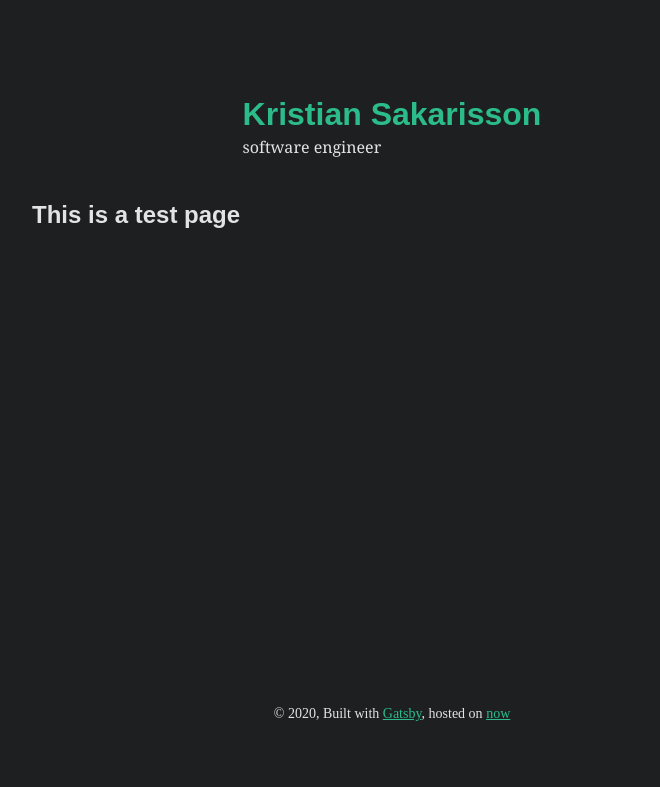
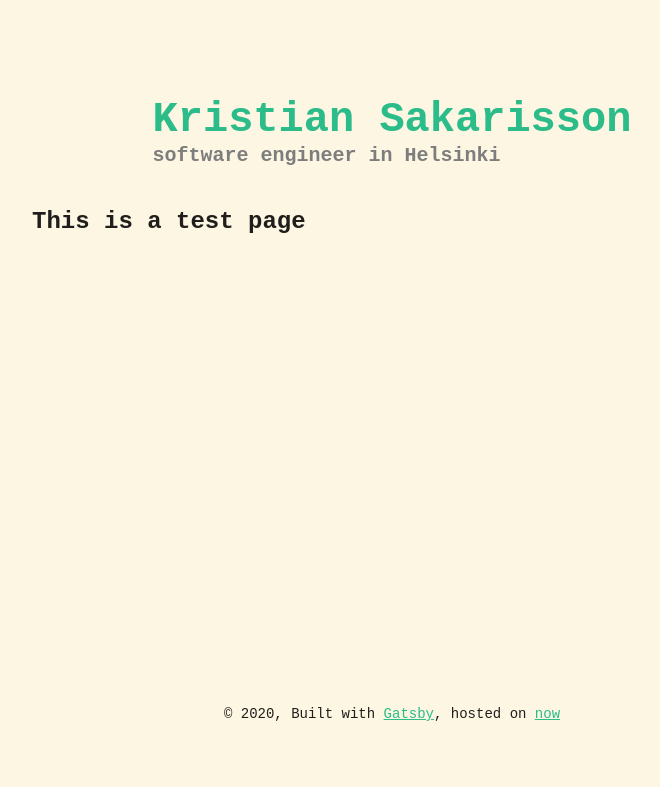
Before and after one commit to sakarisson/sakarisson.com, a Gatsby site: page /test in a window 1280 px wide. Shown: the whole page, without its empty margins (248-908 px from the left). Built offline with nearby package versions, Linux system fonts and the light colour scheme; Gatsby itself is replaced by a stand-in of ours.

Commit message:
Redesign theme to make it lighter

```diff
--- a/src/components/Typography.ts
+++ b/src/components/Typography.ts
@@ -2,8 +2,8 @@ import styled from "styled-components"
 import { Link } from "gatsby"
 import Color from "../style/Color"
 
-const HEADING_FONT = "Montserrat, sans-serif"
-const BODY_FONT = '"Merriweather", "Georgia", serif'
+const HEADING_FONT = '"Roboto Mono", monospace'
+const BODY_FONT = '"Roboto Mono", monospace'
 
 export const Title = styled.h1<{ hasMargin?: boolean }>`
   color: ${Color.TEXT_HIGHLIGHT};
@@ -32,11 +32,12 @@ export const Body = styled.p`
   font-family: ${BODY_FONT};
   font-size: 16px;
   font-weight: 400;
-  line-height: 28px;
+  line-height: 24px;
 `
 
 export const Small = styled.p`
   color: ${Color.TEXT_PRIMARY};
+  font-family: ${BODY_FONT};
   font-size: 14px;
   font-weight: 400;
   line-height: 20px;
--- a/src/components/header.tsx
+++ b/src/components/header.tsx
@@ -17,8 +17,14 @@ const Head = styled.header`
 `
 
 const Title = styled(Typography.Title)`
-  font-size: 32px;
+  font-size: 42px;
   font-weight: 900;
+`
+
+const Subtitle = styled(Typography.Body)`
+  font-weight: bold;
+  font-size: 20px;
+  color: ${Color.TEXT_SECONDARY};
 `
 
 const Container = styled.div``
@@ -28,7 +34,7 @@ const Header = () => (
     <StyledLink to="/">
       <Container>
         <Title>Kristian Sakarisson</Title>
-        <Typography.Body>software engineer</Typography.Body>
+        <Subtitle>software engineer in Helsinki</Subtitle>
       </Container>
     </StyledLink>
   </Head>
--- a/src/style/Color.ts
+++ b/src/style/Color.ts
@@ -1,9 +1,9 @@
 enum Color {
-  TEXT_PRIMARY = "rgba(255, 255, 255, 0.88);",
+  TEXT_PRIMARY = "rgba(0, 0, 0, 0.88);",
   TEXT_SECONDARY = "rgb(125, 125, 125)",
   TEXT_HIGHLIGHT = "rgb(43, 188, 138)",
 
-  BACKGROUND = "rgb(29, 31, 33)",
+  BACKGROUND = "rgb(253, 246, 227)",
 }
 
 export default Color
```
